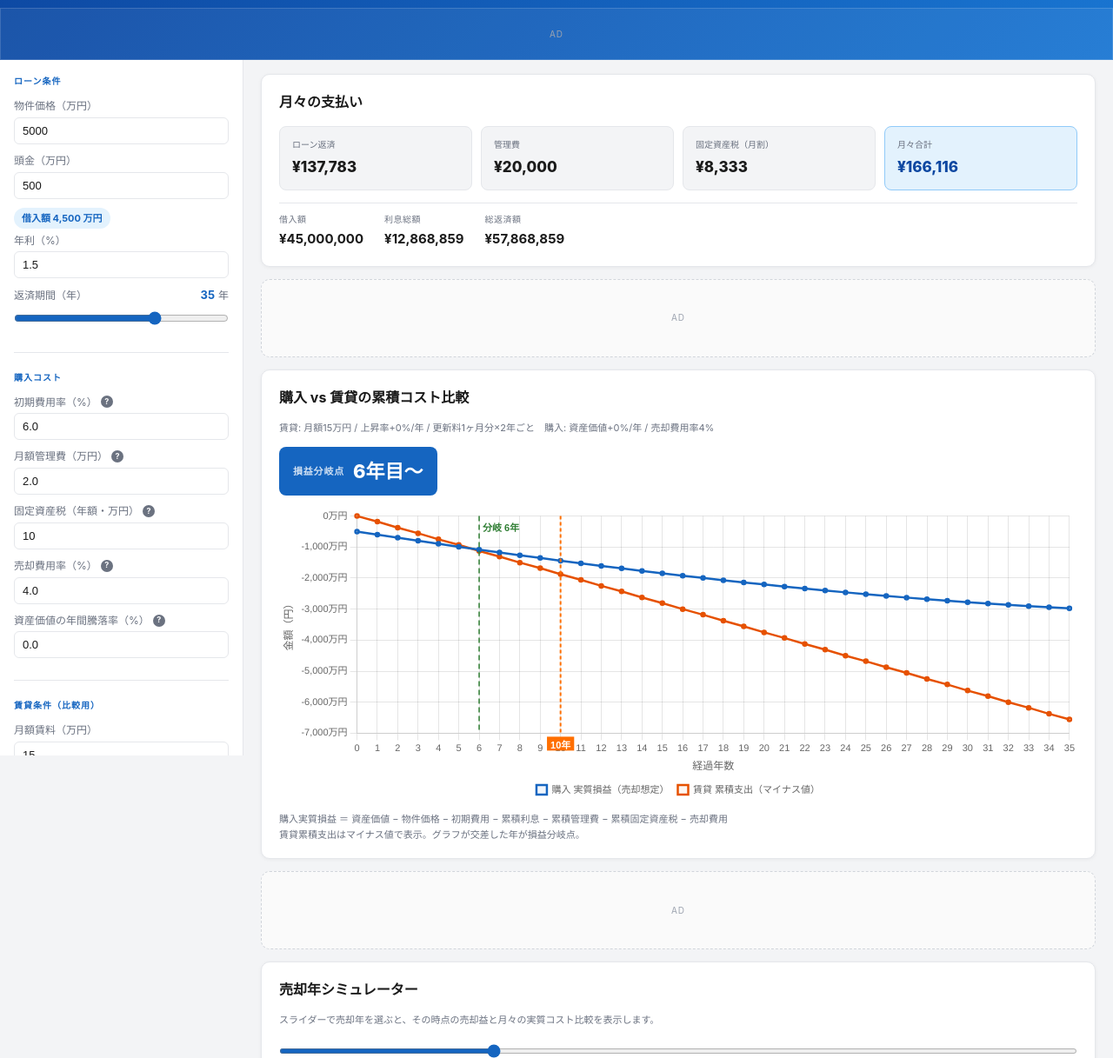
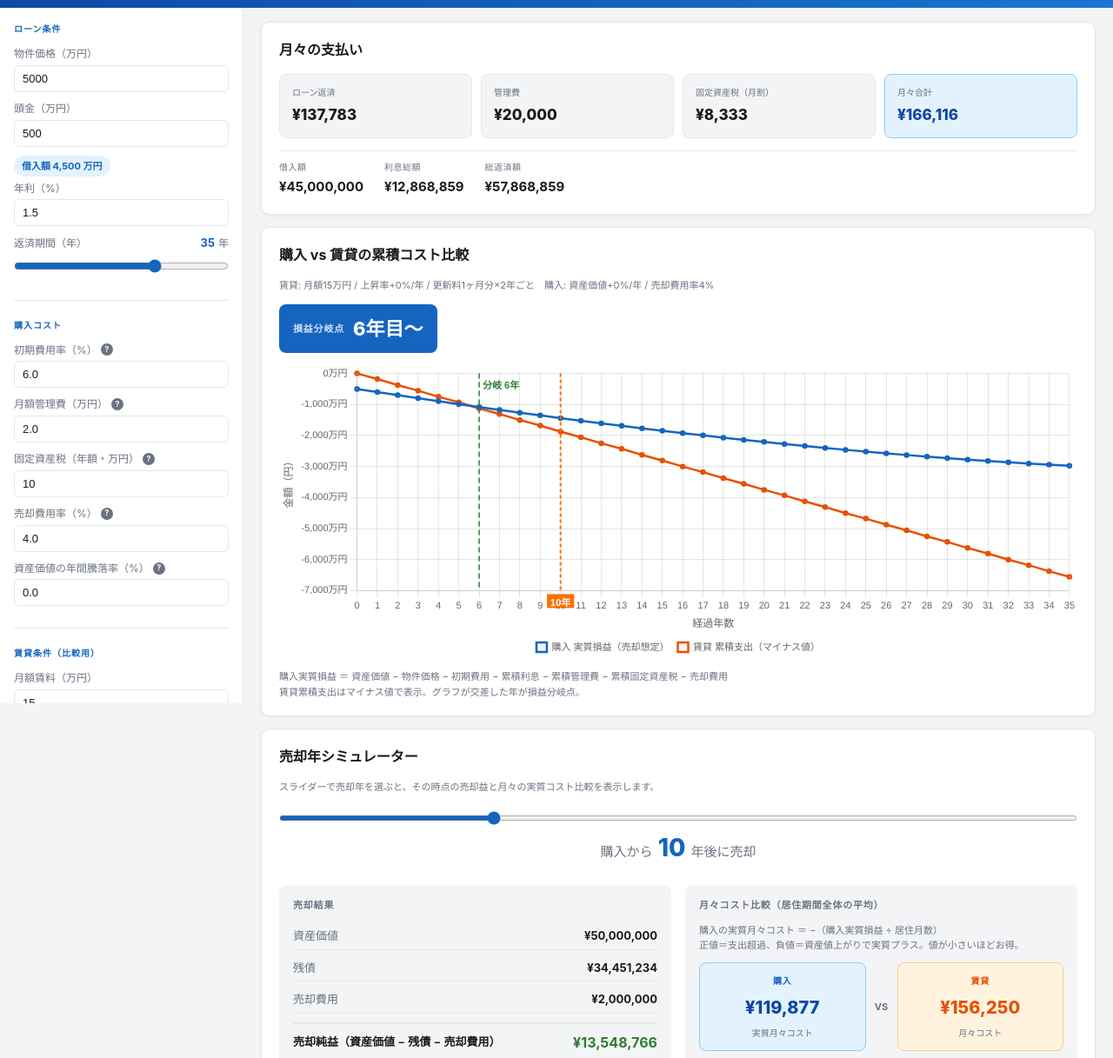
Before and after one commit to habroptilus/buy-vs-rent, a plain HTML site: page index.html in a window 1280 px wide. Shown: the part 76-1293 px from the top of the page at 87% size. Drawn offline with nearby package versions, Linux system fonts and the light colour scheme.

Commit message:
Remove manual ad slots, use auto ads only

```diff
--- a/index.html
+++ b/index.html
@@ -16,16 +16,6 @@
     <div class="header-inner">
       <h1>住宅購入シミュレーター</h1>
       <p class="header-sub">月々の返済額・利息総額を計算し、賃貸との実質コストを比較</p>
-    </div>
-    <div class="ad-slot ad-header">
-      <!-- AdSense: ヘッダー下 -->
-      <!--
-      <ins class="adsbygoogle" style="display:block"
-           data-ad-client="ca-pub-XXXXXXXXXXXXXXXX" data-ad-slot="XXXXXXXXXX"
-           data-ad-format="auto" data-full-width-responsive="true"></ins>
-      <script>(adsbygoogle = window.adsbygoogle || []).push({});</script>
-      -->
-      <span class="ad-label">Ad</span>
     </div>
   </header>
 
@@ -164,17 +154,6 @@
         </div>
       </section>
 
-      <!-- AdSense -->
-      <div class="ad-slot">
-        <!--
-        <ins class="adsbygoogle" style="display:block"
-             data-ad-client="ca-pub-XXXXXXXXXXXXXXXX" data-ad-slot="XXXXXXXXXX"
-             data-ad-format="auto" data-full-width-responsive="true"></ins>
-        <script>(adsbygoogle = window.adsbygoogle || []).push({});</script>
-        -->
-        <span class="ad-label">Ad</span>
-      </div>
-
       <!-- ② 賃貸との比較チャート ────────────────── -->
       <section class="card">
         <h2 class="card-title">購入 vs 賃貸の累積コスト比較</h2>
@@ -191,17 +170,6 @@
           賃貸累積支出はマイナス値で表示。グラフが交差した年が損益分岐点。
         </p>
       </section>
-
-      <!-- AdSense -->
-      <div class="ad-slot">
-        <!--
-        <ins class="adsbygoogle" style="display:block"
-             data-ad-client="ca-pub-XXXXXXXXXXXXXXXX" data-ad-slot="XXXXXXXXXX"
-             data-ad-format="auto" data-full-width-responsive="true"></ins>
-        <script>(adsbygoogle = window.adsbygoogle || []).push({});</script>
-        -->
-        <span class="ad-label">Ad</span>
-      </div>
 
       <!-- ③ 売却年シミュレーター ─────────────────── -->
       <section class="card" id="sellYearSection">
```
